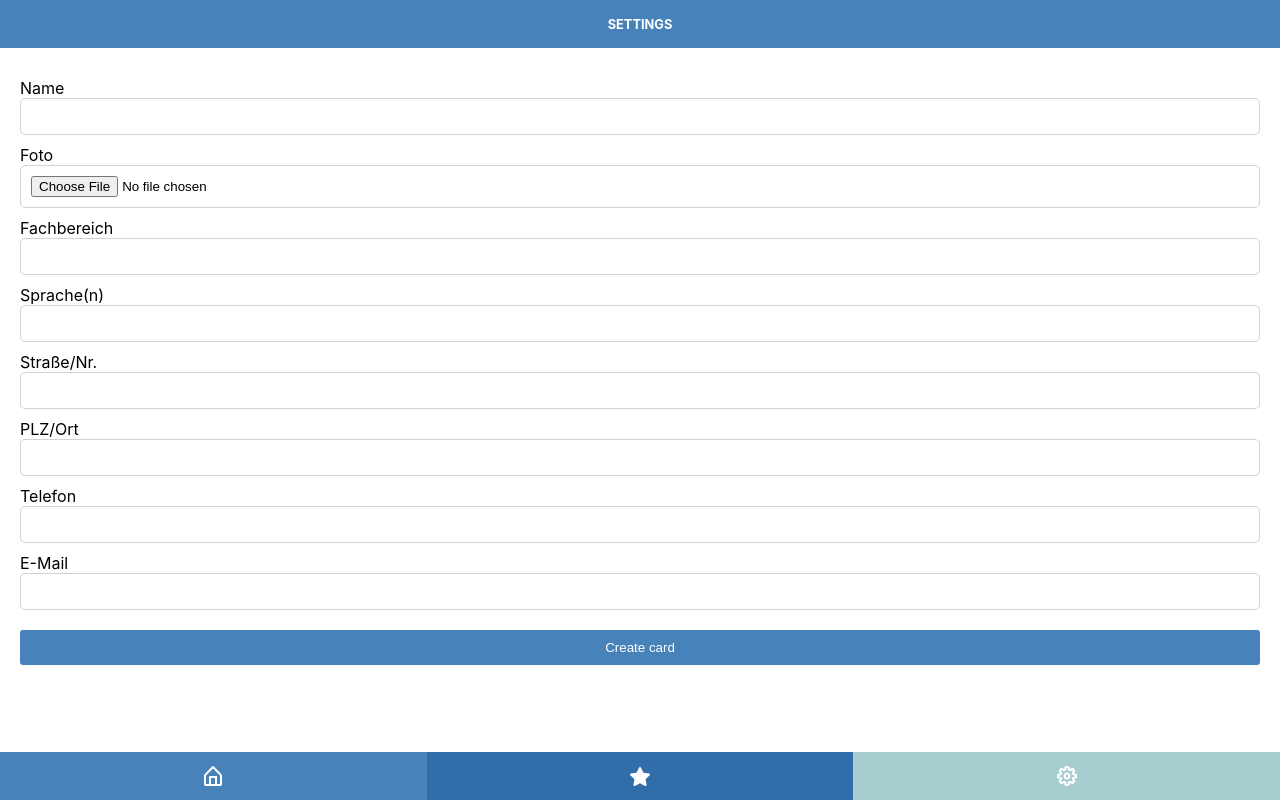
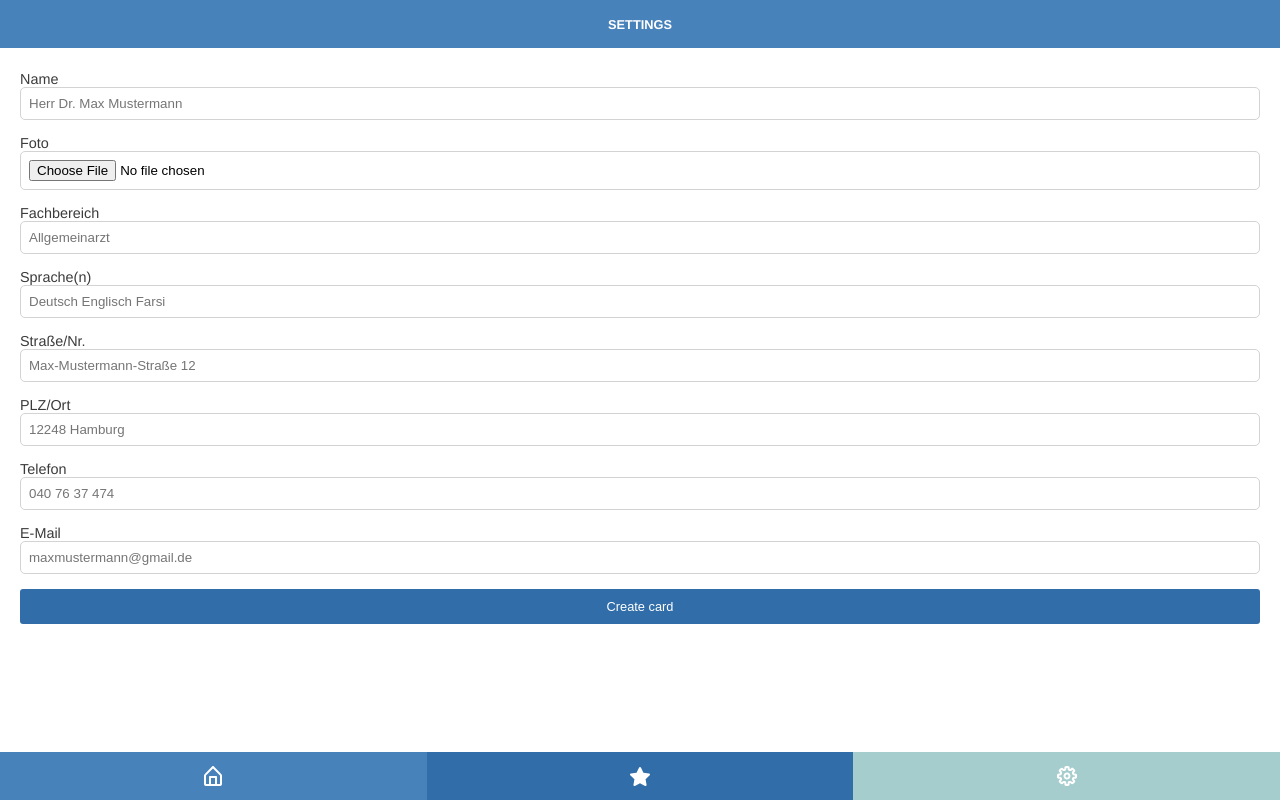
Before and after one commit to nurizai/DrLanguage, a React (Create React App) app: page /settings in a window 1280 px wide. Built offline with nearby package versions, Linux system fonts and the light colour scheme; no server answers.

Commit message:
Changed style

```diff
--- a/src/Cards.js
+++ b/src/Cards.js
@@ -69,8 +69,8 @@ export default function Cards({
 }
 
 const BookmarkStyled = styled(Star)`
-  width: 27px;
-  height: 27px;
+  width: 24px;
+  height: 24px;
   position: absolute;
   right: 2px;
   top: 2px;
@@ -79,25 +79,25 @@ const BookmarkStyled = styled(Star)`
 const CardStyled = styled.div`
   background: white;
   padding: 10px;
+  text-align: center;
 
   > h2 {
-      color: #222;
+      color: #83909f;
       display: inline;
       margin: 5px 0;
-      font-family: Helvetica;
       font-size: 1rem;
-      font-weight: 500;
+      font-weight: 600;
     }
 
   > div, address {
     margin: 5px 0;
-    font-family: Helvetica;
     font-size: 13px;
     color: #83909f;
     font-weight: 500;
   }
 
   > pre {
+    display: block;
     margin: 0;
     width: 15px;
     color: #4882bb;
@@ -143,7 +143,7 @@ const FullCardStyled = styled.section`
   box-sizing: border-box;
   background-color: white;
   margin: 15px;
-  box-shadow: 0 0 2px 0 rgba(0,0,0,0.9);
+  box-shadow: 0 0 5px 0 rgba(0,0,0,0.9);
   border-radius: 8px;
 `
 
@@ -153,7 +153,7 @@ grid-template-columns: 109px 244px;
 
   & img:nth-of-type(1) {
     height: 109px;
-    width: 109px;
+    width: 100%;
     object-fit: cover;
     border-top-left-radius: 8px;
   }
--- a/src/GlobalStyles.js
+++ b/src/GlobalStyles.js
@@ -4,4 +4,10 @@ export default createGlobalStyle`
   * {
     box-sizing: border-box;
   }
+
+  body {
+    margin: 0;
+    background: #eee;
+    font-family: helvetica;
+  }
 `
--- a/src/SettingsPage.js
+++ b/src/SettingsPage.js
@@ -52,62 +52,57 @@ export default function SettingsPage({ onSubmit, title}) {
         <LabelStyled>
           Name
         </LabelStyled>
-        <input name="name" type="text"/>
-
+        <input name="name" type="text" placeholder="Herr Dr. Max Mustermann"/>
         <LabelStyled>
           Foto
         </LabelStyled>
         <input name="photo" type="file"/>
-
         <LabelStyled>
           Fachbereich
         </LabelStyled>
-        <input name="specialist" type="text"/>
-
+        <input name="specialist" type="text" placeholder="Allgemeinarzt"/>
         <LabelStyled>
           Sprache(n)
         </LabelStyled>
-        <input name="tags" type="text"/>
-
+        <input name="tags" type="text" placeholder="Deutsch Englisch Farsi"/>
         <LabelStyled>
           Straße/Nr.
         </LabelStyled>
-        <input name="address" type="text"/>
-
+        <input name="address" type="text" placeholder="Max-Mustermann-Straße 12"/>
         <LabelStyled>
           PLZ/Ort
         </LabelStyled>
-        <input name="location" type="text"/>
-
+        <input name="location" type="text" placeholder="12248 Hamburg"/>
         <LabelStyled>
           Telefon
         </LabelStyled>
-        <input name="phoneNumber" type="text"/>
-
+        <input name="phoneNumber" type="text" placeholder="040 76 37 474"/>
         <LabelStyled>
           E-Mail
         </LabelStyled>
-        <input name="emailaddress" type="text"/>
+        <input name="emailaddress" type="text" placeholder="maxmustermann@gmail.de"/>
 
-        <ButtonStyled>
-          Create card
-        </ButtonStyled>
+      <ButtonStyled>
+        Create card
+      </ButtonStyled>
 
       </FormStyled>
+
+
+
     </Page>
   )
 }
 
 const FormStyled = styled.form`
-
   display: grid;
   grid-auto-rows: repeat(8, 1fr);
   padding: 20px;
-  margin-top: 48px;
+  margin-top: 36px;
 
   > input {
     box-sizing: border-box;
-    padding: 10px;
+    padding: 8px;
     border: 1px solid lightgrey;
     border-radius: 5px;
     cursor: pointer;
@@ -119,15 +114,18 @@ const FormStyled = styled.form`
 `
 
 const LabelStyled = styled.label`
-margin-top: 10px;
+  margin-top: 15px;
+  font-size: 0.9rem;
+  color: #3b3b3b;
 `
 
 const ButtonStyled = styled.button`
-  margin-top: 20px;
+  margin-top: 15px;
   border: none;
   border-radius: 3px;
   padding: 10px;
-  background: #4882BB;
+  background: #316ea9;
   color: white;
+  font-size: 0.8rem;
   cursor: pointer;
 `
--- a/src/Tag.js
+++ b/src/Tag.js
@@ -10,9 +10,8 @@ export default function Tag({ tags, handleOnClick }) {
 
 const TagStyled = styled.div`
   display: inline-block;
-  font-family: Helvetica;
   font-size: 0.6rem;
-  padding: 8px;
+  padding: 9px;
   background: #316ea9;
   color: white;
   border-radius: 5px;
```
Also changed, not shown: src/CardList.js (line endings or trailing spaces).
